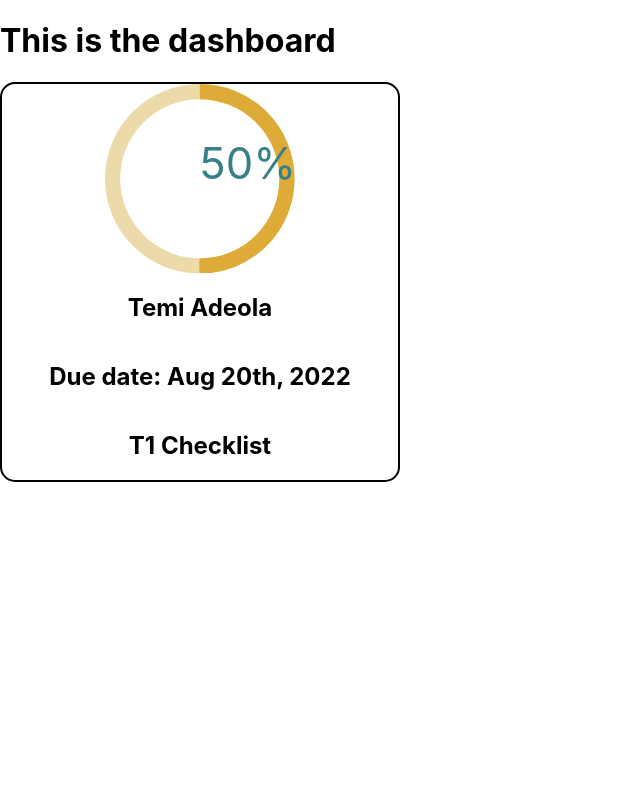
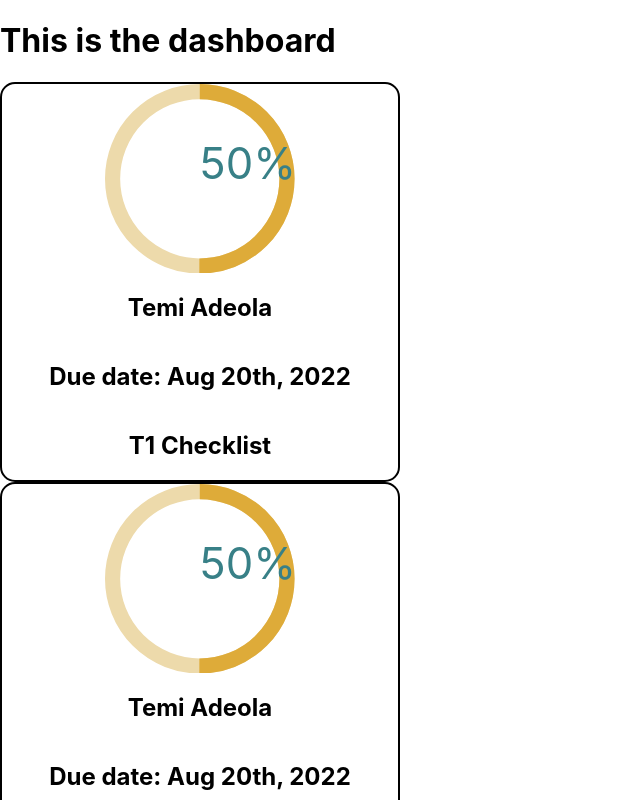
Before and after one commit to esthero3/nextjs-react-challenge, a Next.js app in the folder next/: page /dashboard in a window 1280 px wide. Shown: the top 800 px of the page, without its empty margins (0-640 px from the left). Built offline with nearby package versions, Linux system fonts and the light colour scheme.

Commit message:
CN 206 - Create logic to receive the data from the dashboard API

```diff
--- a/next/_pages/Admin/DashboardPage.tsx
+++ b/next/_pages/Admin/DashboardPage.tsx
@@ -1,10 +1,23 @@
 import React from "react";
 import { ClientCard } from "../../components/ClientCard";
+import { useGetClients } from "./hooks/useGetClients";
 
 export const DashboardPage = () => {
+  const { clients, loading } = useGetClients(); //gets the clients and the loading status from custom hook that fetchs data
+
+  if (loading) {
+    return <div>Loading...</div>;
+  }
+
+  if (!clients) {
+    return <div>Error, could not load clients</div>;
+  }
+
   return (
     <>
-      <ClientCard />
+        {clients.map((client) => {
+          return <ClientCard _id={client._id} />;
+        })}
     </>
   );
 };
--- /dev/null
+++ b/next/_pages/Admin/hooks/useGetClients.ts
@@ -0,0 +1,25 @@
+import { useEffect, useState } from "react";
+import { Client } from "../../../pages/api/types/Client";
+
+export const useGetClients = () => {
+  const [clients, setClients] = useState<Client[] | undefined>();
+  const [loading, setLoading] = useState<Boolean>(false);
+
+  const fetchClients = async () => {
+    try {
+      const rawData = await fetch("/api/clients");
+      const data = await rawData.json();
+      setClients(data);
+      setLoading(false);
+    } catch (e) {
+      console.log("failed to fetch clients", e);
+    }
+  };
+
+  useEffect(() => {
+    setLoading(true);
+    fetchClients();
+  }, []);
+
+  return { clients, loading };
+};
```
